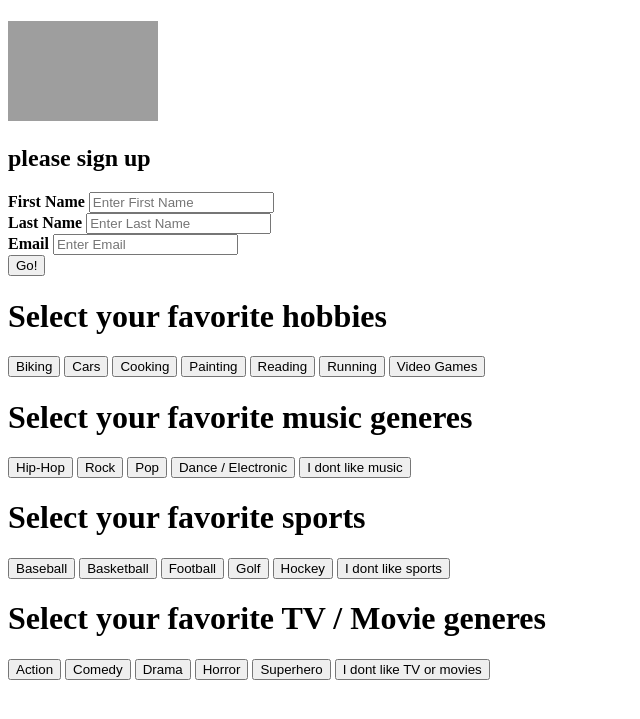
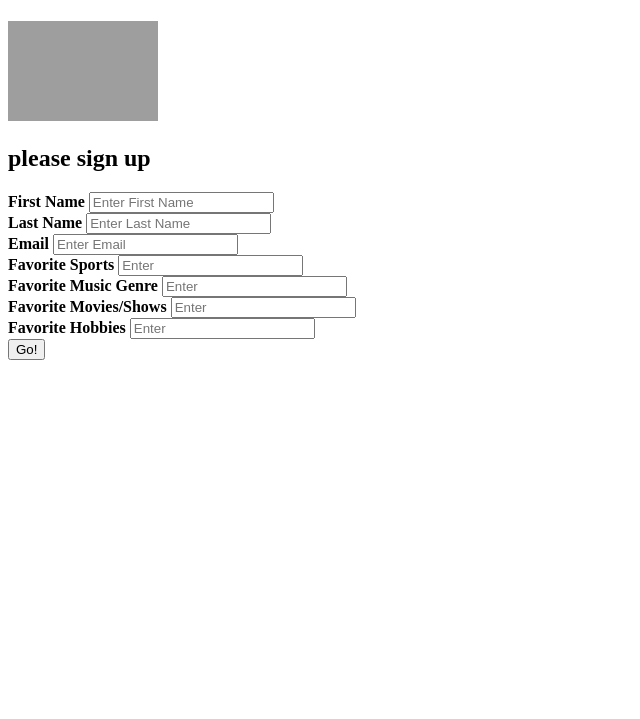
Before and after one commit to solomonsz/CSSI2019-Team2-CougarMingle, a Python web app: template signUp_datastore/templates/welcome.html in a window 1280 px wide. Shown: the top 719 px of the page, without its empty margins (0-640 px from the left). Run offline with Jinja, Linux system fonts and the light colour scheme; the template is opened without the code that fills it, so the values that code supplies are empty; grey boxes are pictures that could not be loaded.

Commit message:
changes to questions

```diff
--- a/signUp_datastore/models.py
+++ b/signUp_datastore/models.py
@@ -4,3 +4,9 @@ class CsusmUser(ndb.Model):
   first_name = ndb.StringProperty(required=True)
   last_name = ndb.StringProperty(required=False)
   email_address = ndb.StringProperty(required=False)
+
+class questions(ndb.Model):
+    question1 = ndb.StringProperty(required=True)
+    question2 = ndb.StringProperty(required=True)
+    question3 = ndb.StringProperty(required=True)
+    question4 = ndb.StringProperty(required=True)
--- a/signUp_datastore/templates/welcome.html
+++ b/signUp_datastore/templates/welcome.html
@@ -19,47 +19,27 @@
       <label><b>Email</b></label>
       <input type="text" name="user-email-address" placeholder="Enter Email" required>
       <br>
+
+      <div class="question1">
+        <label><b>Favorite Sports</b></label>
+        <input type="text" name="question1" placeholder="Enter" required>
+      </div>
+
+      <div class="question2">
+        <label><b>Favorite Music Genre</b></label>
+        <input type="text" name="question2" placeholder="Enter" required>
+      </div>
+
+      <div class="question3">
+        <label><b>Favorite Movies/Shows</b></label>
+        <input type="text" name="question3" placeholder="Enter" required>
+      </div>
+
+      <div class="question4">
+        <label><b>Favorite Hobbies</b></label>
+        <input type="text" name="question4" placeholder="Enter" required>
+      </div>
       <input type="submit" value="Go!">
     </form>
-    <div class="container">
-      <h1 class="title">Select your favorite hobbies</h1>
-      <button type="button" class="button" >Biking</button>
-      <button type="button" class="button" >Cars</button>
-      <button type="button" class="button" >Cooking</button>
-      <button tyoe="button" class="button" >Painting</button>
-      <button tyoe="button" class="button" >Reading</button>
-      <button type="button" class="button" >Running</button>
-      <button type="button" class="button" >Video Games</button>
-    </div>
-
-    <div class="container">
-        <h1 class="title">Select your favorite music generes</h1>
-        <button type="button" class="button" >Hip-Hop</button>
-        <button type="button" class="button" >Rock</button>
-        <button type="button" class="button" >Pop</button>
-        <button type="button" class="button" >Dance / Electronic</button>
-        <button type="button" class="button" >I dont like music</button>
-    </div>
-
-    <div class="container">
-        <h1 class="title">Select your favorite sports</h1>
-        <button type="button" class="button" >Baseball</button>
-        <button type="button" class="button" >Basketball</button>
-        <button type="button" class="button" >Football</button>
-        <button type="button" class="button" >Golf</button>
-        <button type="button" class="button" >Hockey</button>
-        <button type="button" class="button" >I dont like sports</button>
-    </div>
-
-    <div class="container">
-        <h1 class="title">Select your favorite TV / Movie generes</h1>
-        <button type="button" class="button" >Action</button>
-        <button type="button" class="button" >Comedy</button>
-        <button type="button" class="button" >Drama</button>
-        <button type="button" class="button" >Horror</button>
-        <button type="button" class="button" >Superhero</button>
-        <button type="button" class="button" >I dont like TV or movies</button>
-    </div>
-
   </body>
 </html>
```
Also changed, not shown: signUp_datastore/main.py (+24 -5 lines), 2 other files.
